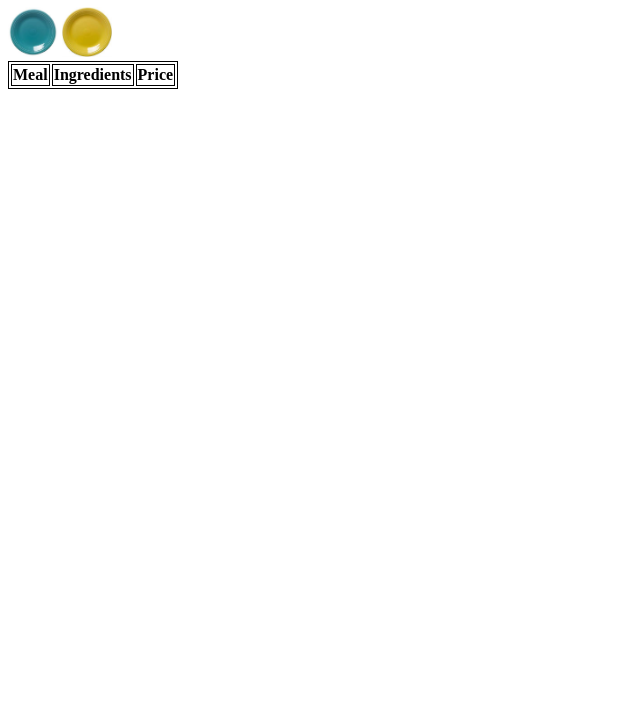
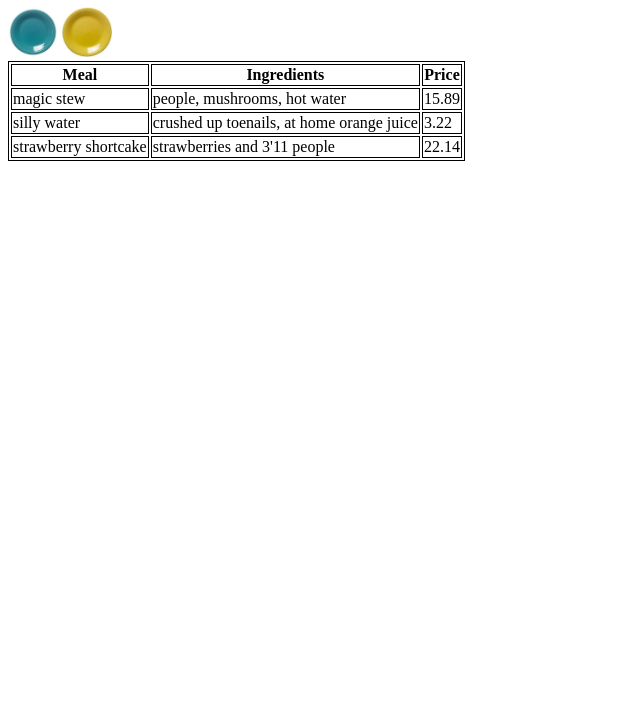
Before and after one commit to LaGuardia-WebDev-2024/laguardia-webdev-2024-githubclassroom-3-3-html-tables-3-3-HTML-Tables, a plain HTML site: page index.html in a window 1280 px wide. Shown: the part 73-800 px from the top of the page, without its empty margins (0-640 px from the left). Drawn offline with Linux system fonts and the light colour scheme.

Commit message:
🔒🤳 Updated with Glitch

```diff
--- a/index.html
+++ b/index.html
@@ -1,20 +1,21 @@
 <!DOCTYPE html>
 <html>
   <head>
-        <meta charset="utf-8">
+    <meta charset="utf-8" />
     <title>Challenge: The dinner table</title>
     <style>
-          table, th, td {
+      table,
+      th,
+      td {
         border: 1px solid;
       }
     </style>
   </head>
   <body>
-
     <h1>Our dinner menu</h1>
 
-          <img src="plate_blue.jpg" width=50>
-          <img src="plate_yellow.jpg" width=50>
+    <img src="plate_blue.jpg" width="50" />
+    <img src="plate_yellow.jpg" width="50" />
 
     <table>
       <thead>
@@ -25,10 +26,22 @@
         </tr>
       </thead>
       <tbody>
-
+        <tr>
+          <td>magic stew</td>
+          <td>people, mushrooms, hot water</td>
+          <td>15.89</td>
+        </tr>
+<tr> <td> silly water
+  </td>
+  <td> crushed up toenails, at home orange juice</td>
+       <td> 3.22</td> </tr>
+        <tr>
+        <td> strawberry shortcake
+          </td>
+<td> strawberries and 3'11 people</td>
+<td> 22.14 </td>
+        </tr>
       </tbody>
     </table>
-
-
   </body>
 </html>
```
Lines whose indentation alone changed are shown as unchanged.
